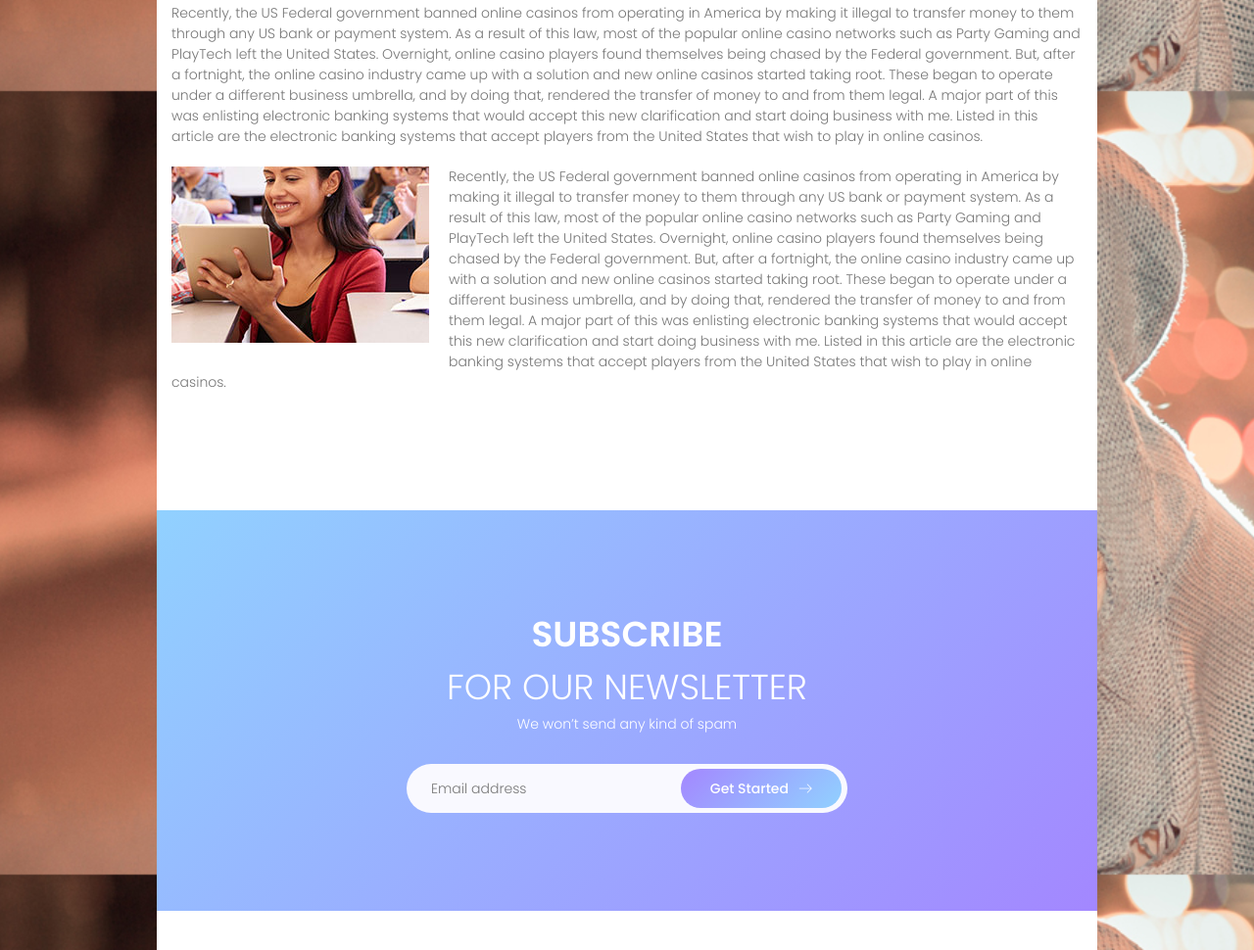
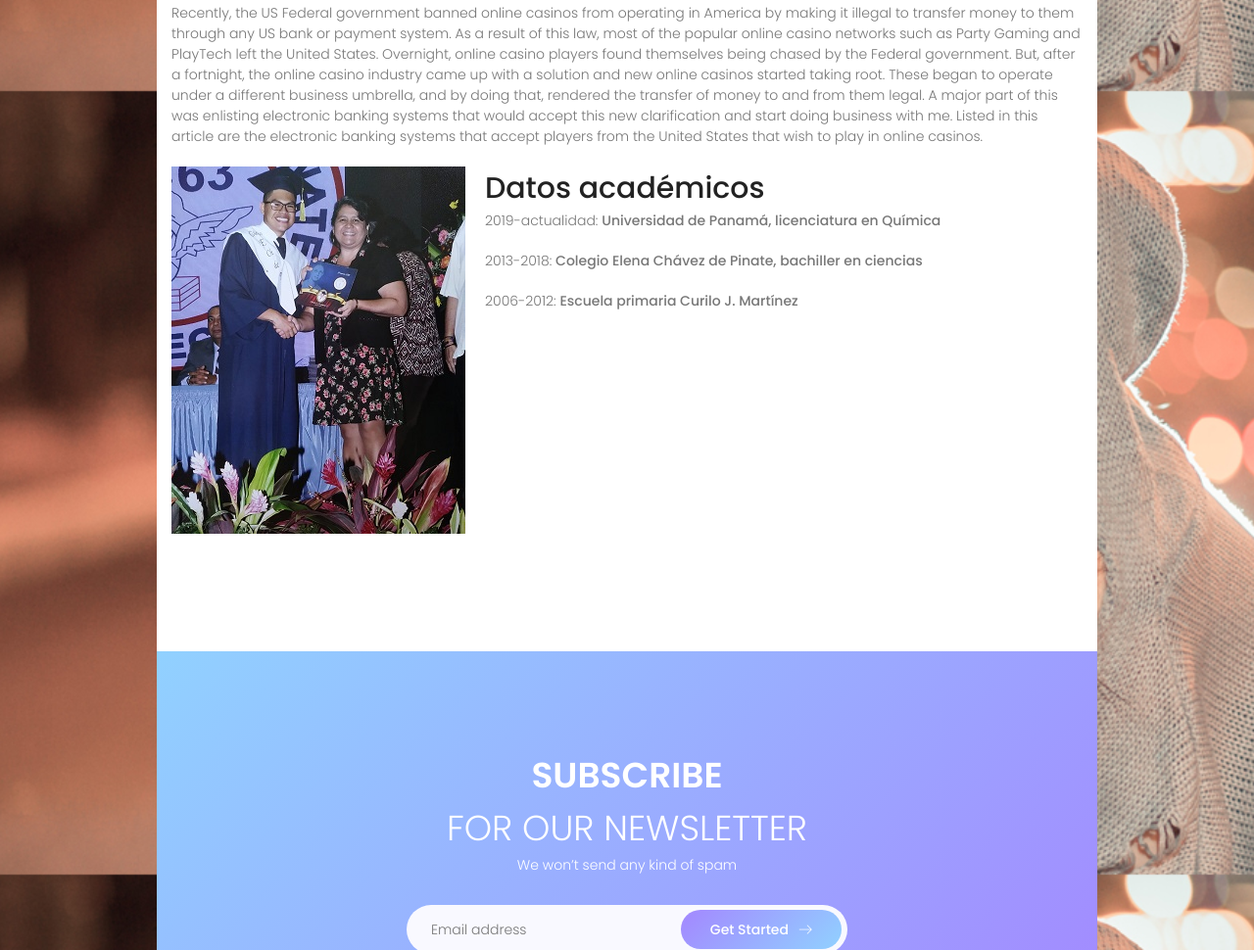
Before and after one commit to CCastillo-1506/MiBlogDeHumor.github.io, a plain HTML site: page generic.html in a window 1280 px wide. Shown: the part 2307-3277 px from the top of the page at 98% size. Drawn offline with nearby package versions, Linux system fonts and the light colour scheme.

Commit message:
Update generic.html

```diff
--- a/generic.html
+++ b/generic.html
@@ -149,8 +149,11 @@
 						</div>
 						<div class="col-md-12">
 							<div class="img-text">
-								<img src="img/a2.jpg" alt="" class="img-fluid float-left mr-20 mb-20">
-								<p>Recently, the US Federal government banned online casinos from operating in America by making it illegal to transfer money to them through any US bank or payment system. As a result of this law, most of the popular online casino networks such as Party Gaming and PlayTech left the United States. Overnight, online casino players found themselves being chased by the Federal government. But, after a fortnight, the online casino industry came up with a solution and new online casinos started taking root. These began to operate under a different business umbrella, and by doing that, rendered the transfer of money to and from them legal. A major part of this was enlisting electronic banking systems that would accept this new clarification and start doing business with me. Listed in this article are the electronic banking systems that accept players from the United States that wish to play in online casinos.</p>
+								<img src="img/graduacion.jpg" alt="" class="img-fluid float-left mr-20 mb-20">
+								  <h2>Datos acad&eacute;micos</h2>
+    <p>2019-actualidad: <strong>Universidad de Panam&aacute;, licenciatura en Qu&iacute;mica</strong></p>
+    <p>2013-2018: <strong>Colegio Elena Ch&aacute;vez de Pinate, bachiller en ciencias</strong></p>
+    <p>2006-2012: <strong>Escuela primaria Curilo J. Mart&iacute;nez</strong></p>
 							</div>
 						</div>
 					</div>
```
